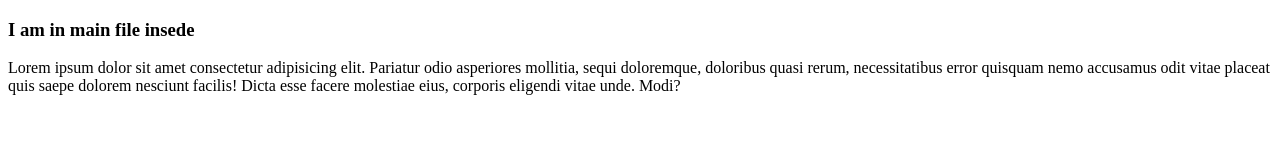
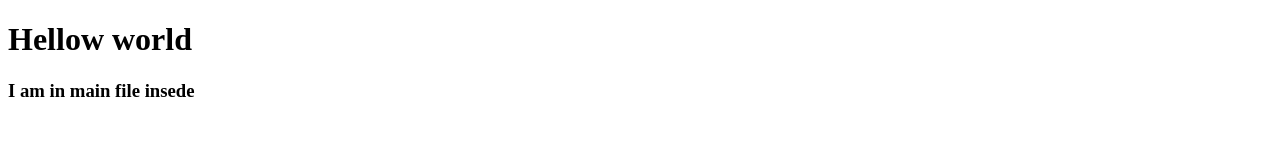
Before and after one commit to mohitgautam99/mygithub, a plain HTML site: page index.html in a window 1280 px wide. Drawn offline with Linux system fonts and the light colour scheme.

Commit message:
featurefile

```diff
--- a/index.html
+++ b/index.html
@@ -8,13 +8,9 @@
 </head>
 
 <body>
+    <h1>Hellow world</h1>
     <h3>I am in main file insede</h3>
-    <p>Lorem ipsum dolor sit amet consectetur adipisicing elit.
-         Pariatur odio asperiores mollitia, sequi doloremque,
-        doloribus quasi rerum, necessitatibus error quisquam nemo
-         accusamus odit vitae placeat quis saepe dolorem
-        nesciunt facilis! Dicta esse facere molestiae eius, corporis
-         eligendi vitae unde. Modi?</p>
+
 </body>
 
 </html>
```
